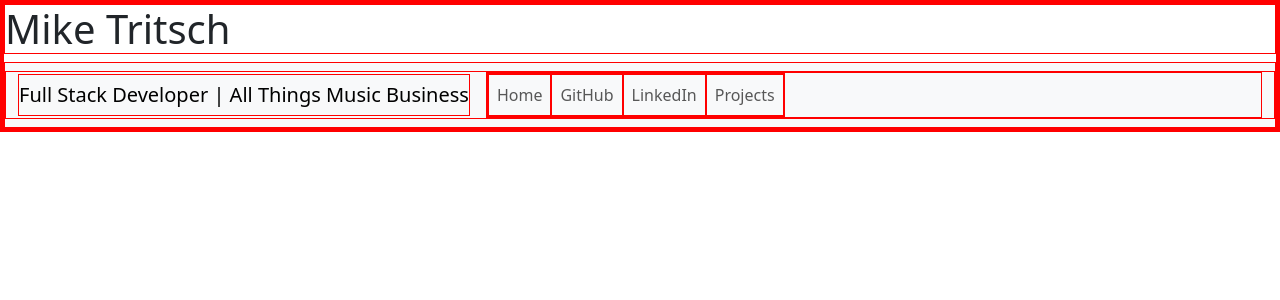
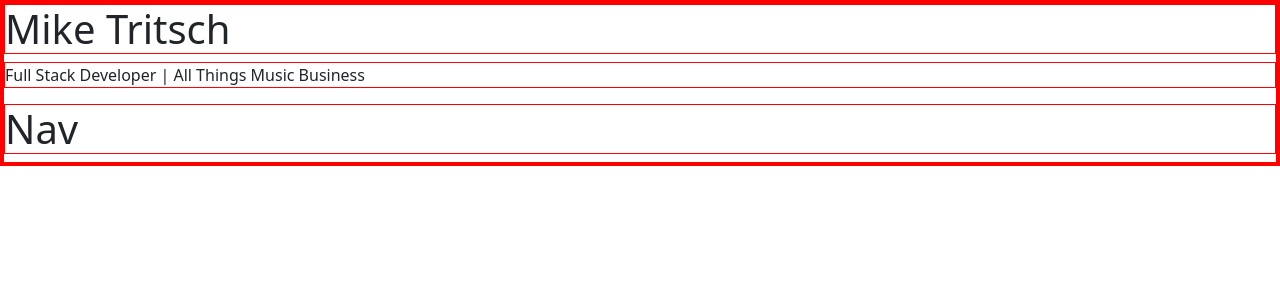
Before and after one commit to MikeTritsch/trick-or-tritsch, a React (Vite) app in the folder trick-or-tritsch/: page / in a window 1280 px wide. Shown: the top 300 px of the page. Built offline with nearby package versions, Linux system fonts and the light colour scheme.

Commit message:
Scrapping bootstrap header - going the custom route.

```diff
--- a/trick-or-tritsch/src/components/Header.jsx
+++ b/trick-or-tritsch/src/components/Header.jsx
@@ -1,8 +1,10 @@
 const Header = () => {
   return (
+    <>
     <h1 className="home-name">Mike Tritsch</h1>
+      <p>Full Stack Developer | All Things Music Business</p>
+    </>
   )
 }
-//REVIEW - Does React take care of the semantics?
 
 export default Header;
--- a/trick-or-tritsch/src/components/Navigation.jsx
+++ b/trick-or-tritsch/src/components/Navigation.jsx
@@ -1,47 +1,6 @@
 const Navigation = () => {
   return (
-    <nav className="navbar navbar-expand-lg bg-body-tertiary">
-      <div className="container-fluid">
-        <a className="navbar-brand" href="#">
-          Full Stack Developer | All Things Music Business
-        </a>
-        <button
-          className="navbar-toggler"
-          type="button"
-          data-bs-toggle="collapse"
-          data-bs-target="#navbarText"
-          aria-controls="navbarText"
-          aria-expanded="false"
-          aria-label="Toggle navigation"
-        >
-          <span className="navbar-toggler-icon"></span>
-        </button>
-        <div className="collapse navbar-collapse" id="navbarText">
-          <ul className="navbar-nav me-auto mb-2 mb-lg-0">
-            <li className="nav-item">
-              <a className="nav-link" aria-current="page" href="#">
-                Home
-              </a>
-            </li>
-            <li className="nav-item">
-              <a className="nav-link" href="#">
-                GitHub
-              </a>
-            </li>
-            <li className="nav-item">
-              <a className="nav-link" href="#">
-                LinkedIn
-              </a>
-            </li>
-            <li className="nav-item">
-              <a className="nav-link" href="#">
-                Projects
-              </a>
-            </li>
-          </ul>
-        </div>
-      </div>
-    </nav>
+    <h1>Nav</h1>
   );
 };
 
--- a/trick-or-tritsch/src/index.css
+++ b/trick-or-tritsch/src/index.css
@@ -19,15 +19,20 @@
   padding: 0;
 }
 
-Header {
+/* body {
+  display: flex;
+} */
+
+.navbar {
   display: flex;
 }
 
-.navbar-nav {
-  display: flex;
+.test {
+  position: relative;
+  left: 75rem;
 }
 
-.nav-item a{
+.nav-item {
   display: flex;
   justify-content: flex-end;
 }
```
